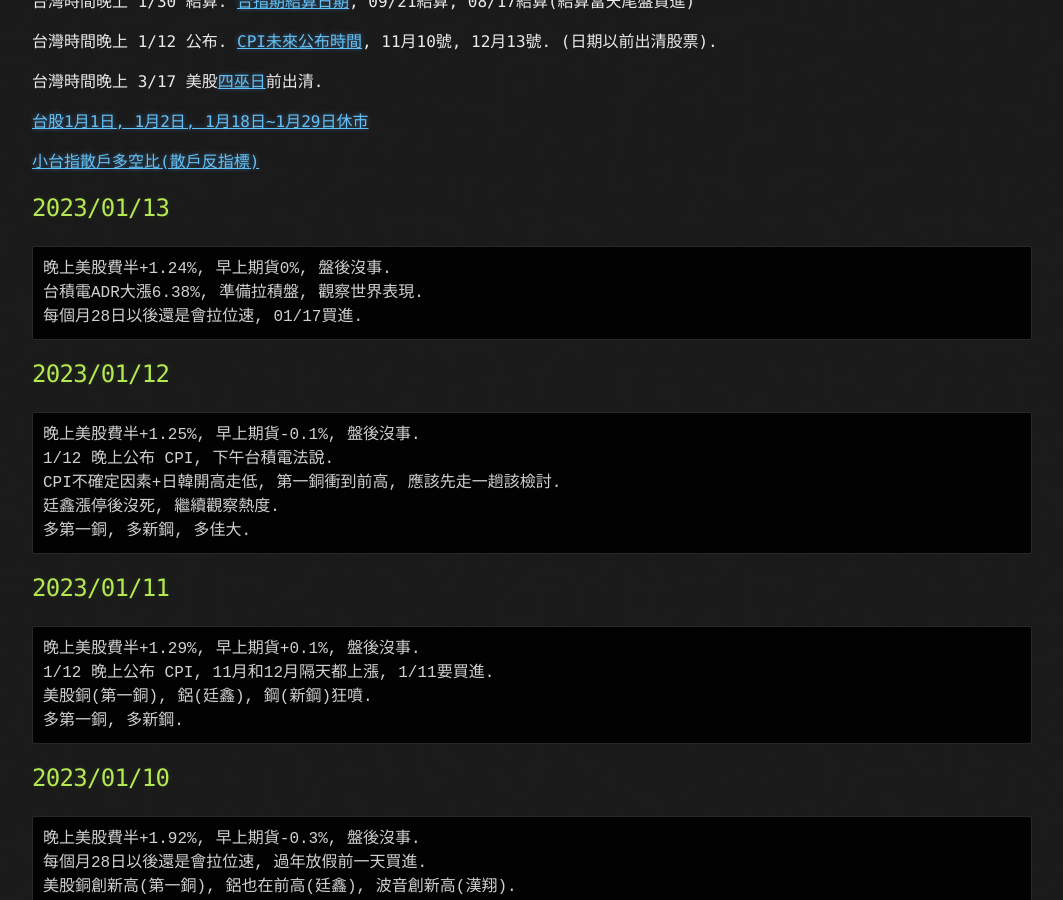
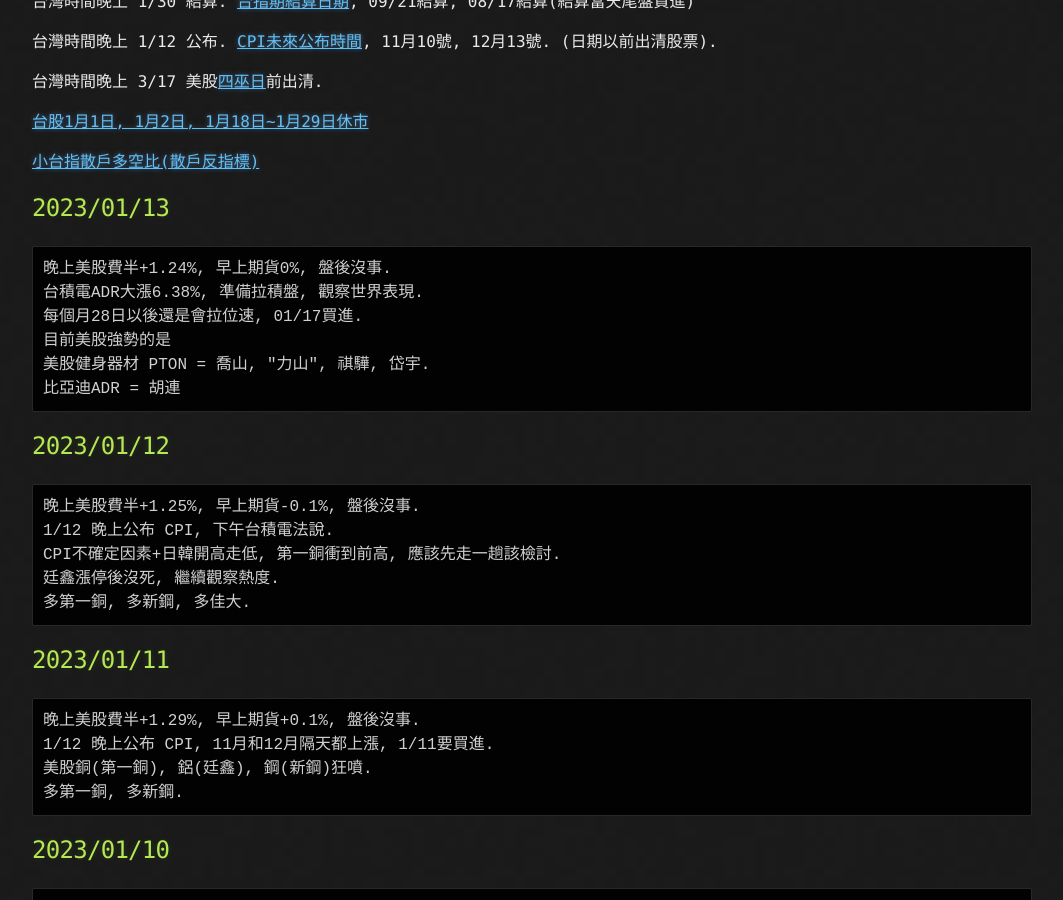
Before and after one commit to lepg5487/Stock_God, a Jekyll site: the page built from index.md, in a window 1280 px wide and 900 px high, scrolled down 428 px. Shown: the whole window, without its empty margins (108-1171 px from the left). Built offline with Jekyll 4.4.1, drawn with Linux system fonts in a browser that asks for light colours; our own code applies the rules of GitHub Pages for plain Markdown files.

Commit message:
Update index.md

````diff
--- a/index.md
+++ b/index.md
@@ -25,6 +25,9 @@ layout: testlayouts
 晚上美股費半+1.24%, 早上期貨0%, 盤後沒事.
 台積電ADR大漲6.38%, 準備拉積盤, 觀察世界表現.
 每個月28日以後還是會拉位速, 01/17買進.
+目前美股強勢的是
+美股健身器材 PTON = 喬山, "力山", 祺驊, 岱宇.
+比亞迪ADR = 胡連
 ```
 
 ## 2023/01/12
````
